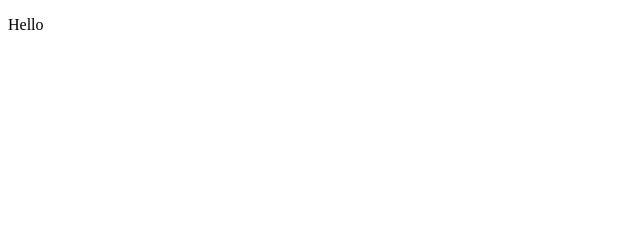
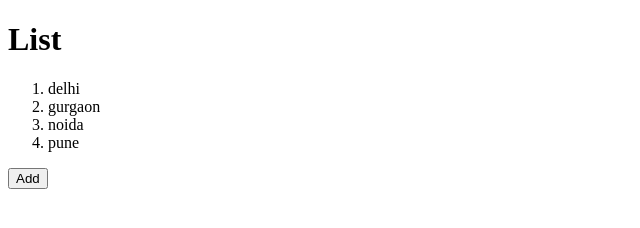
Before and after one commit to Harshyadavrao/codeDummy, a plain HTML site: page index.html in a window 1280 px wide. Shown: the whole page, without its empty margins (0-640 px from the left). Drawn offline with Linux system fonts and the light colour scheme.

Commit message:
creating list

```diff
--- a/index.html
+++ b/index.html
@@ -6,8 +6,13 @@
     <title>Document</title>
 </head>
 <body>
-    <p>
-        Hello
-    </p>
+    <h1>List </h1>
+    <ol>
+        <li>delhi</li>
+        <li>gurgaon</li>
+        <li>noida</li>
+        <li>pune</li>
+    </ol>
+    <button>Add</button>
 </body>
 </html>
```
